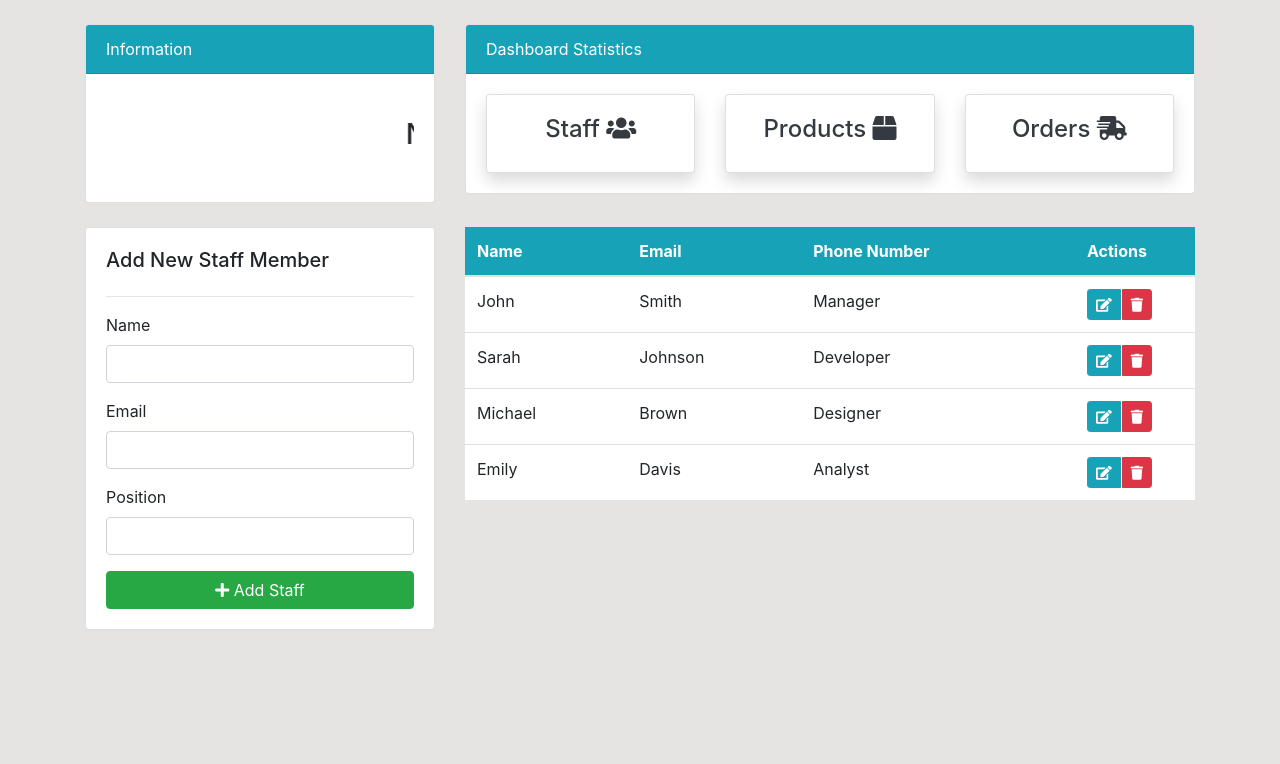
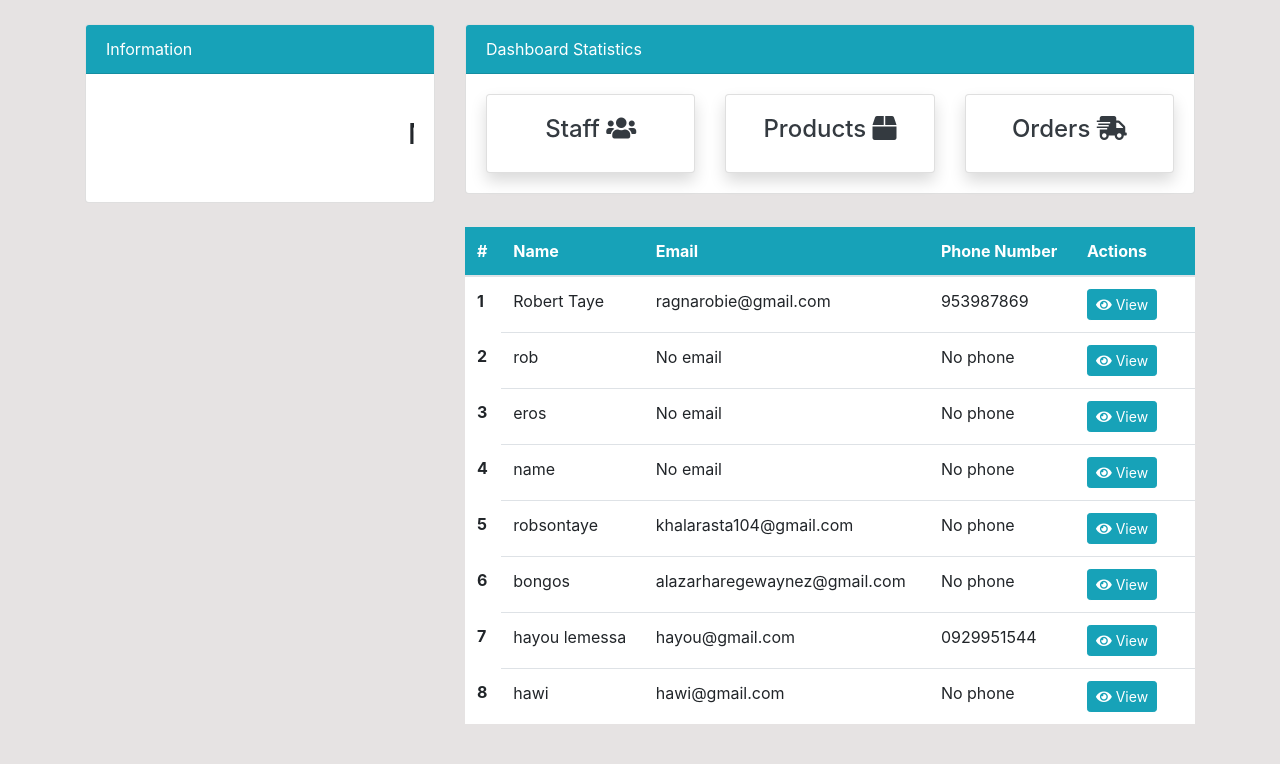
Before and after one commit to ragnarrobie/inventory-managment-system, a Django app: page /dashboard/staff/ in a window 1280 px wide. Shown: the part 56-820 px from the top of the page. Before the commit the page ends 685 px from the top, so only its background shows below. Run offline with Django 5.2, Linux system fonts and the light colour scheme; a user stored in the database is signed in; data comes from the database, SQL or seed files in the repository; both versions use the stored data as it was after the commit.

Commit message:
fixed the admin pages staff profile viewing functions

```diff
--- a/inventory/dashboard/urls.py
+++ b/inventory/dashboard/urls.py
@@ -8,4 +8,6 @@ urlpatterns = [
      path('staff-admin/', views.staff_admin, name='dashboard-staff-admin'),
     path('product/delete/<int:pk>/',views.product_delete, name='dashboard-delete'),
     path('product/edit/<int:pk>/',views.product_edit,name='dashboard-edit'),
+     path('staff/detail/<int:pk>/',views.staff_detail, name='dashboard-staff-detail'),
+
     ]
--- a/inventory/dashboard/views.py
+++ b/inventory/dashboard/views.py
@@ -3,6 +3,7 @@ from django.contrib.auth.decorators import login_required
 from django.http import HttpResponseForbidden
 from .models import product
 from .forms import ProductForm
+from django.contrib.auth.models import User
 
 def superuser_required(view_func):
     """Restrict access to superusers; redirect staff or show denied."""
@@ -37,12 +38,23 @@ def staff_admin(request):
 
 @login_required(login_url='user-login')
 def staff(request):
-    """Legacy staff page (if you still need it)."""
+    workers = User.objects.all()
+    context = {
+        'workers':workers
+    }
     user = request.user
     if not (user.is_staff or user.is_superuser):
         return render(request, 'dashboard/access_denied.html')
-    return render(request, 'dashboard/staff.html')
+    return render(request, 'dashboard/staff.html',context)
+@login_required(login_url='user-login')
+def staff_detail(request,pk):
+    workers = User.objects.get(id=pk)
+    context = {
+        'worker' : workers,
+    }
 
+
+    return render(request,'dashboard/staff-detail.html',context)
 
 @login_required(login_url='user-login')
 def products(request):
@@ -62,12 +74,14 @@ def products(request):
     if not user.is_superuser:
         return render(request, 'dashboard/access_denied.html')
     return render(request, 'dashboard/product.html',context)
+@login_required(login_url='user-login')
 def product_delete(request,pk):
     item = product.objects.get(id=pk)
     if request.method== 'POST':
         item.delete()
         return redirect('dashboard-product')
     return render(request, 'dashboard/Delete.html')
+@login_required(login_url='user-login')
 def product_edit(request,pk):
     item = product.objects.get(id=pk)
     if request.method=='POST':
--- a/inventory/templates/dashboard/staff.html
+++ b/inventory/templates/dashboard/staff.html
@@ -11,35 +11,13 @@
       <div class="alert alert-{{ message.tags }}">{{ message }}</div>
       {% endfor %}
     {% endif %}
-
-    <div class="card card-body">
-      <h5>Add New Staff Member</h5>
-      <hr />
-      <form method="POST">
-        {% csrf_token %}
-        <div class="form-group">
-          <label for="first_name">Name</label>
-          <input type="text" class="form-control" id="first_name" name="first_name" required>
-        </div>
-        <div class="form-group">
-          <label for="email">Email</label>
-          <input type="email" class="form-control" id="email" name="email" required>
-        </div>
-        <div class="form-group">
-          <label for="position">Position</label>
-          <input type="text" class="form-control" id="position" name="position" required>
-        </div>
-        <button class="btn btn-success btn-block" type="submit">
-          <i class="fas fa-plus"></i> Add Staff
-        </button>
-      </form>
-    </div>
   </div>
 
   <div class="col-md-8">
     <table class="table bg-white">
       <thead class="bg-info text-white">
         <tr>
+          <th scope="col">#</th>
           <th scope="col">Name</th>
           <th scope="col">Email</th>
           <th scope="col">Phone Number</th>
@@ -47,73 +25,31 @@
         </tr>
       </thead>
       <tbody>
-        <!-- Random Staff Member 1 -->
+        {% for worker in workers %}
         <tr>
-          <td>John</td>
-          <td>Smith</td>
-          <td>Manager</td>
+          <th scope="row">{{ forloop.counter }}</th>
+          <td>{{ worker.get_full_name|default:worker.username }}</td>
+          <td>{{ worker.email|default:"No email" }}</td>
+          <td>
+            {% if worker.profile.phone %}
+              {{ worker.profile.phone }}
+            {% else %}
+              No phone
+            {% endif %}
+          </td>
           <td>
             <div class="btn-group" role="group">
-              <a class="btn btn-info btn-sm" href="#" title="Edit">
-                <i class="fas fa-edit"></i>
-              </a>
-              <a class="btn btn-danger btn-sm" href="#" title="Delete">
-                <i class="fas fa-trash"></i>
+              <a class="btn btn-info btn-sm" href="{% url 'dashboard-staff-detail' worker.id %}" title="View">
+                <i class="fas fa-eye"></i> View
               </a>
             </div>
           </td>
         </tr>
-
-        <!-- Random Staff Member 2 -->
+        {% empty %}
         <tr>
-          <td>Sarah</td>
-          <td>Johnson</td>
-          <td>Developer</td>
-          <td>
-            <div class="btn-group" role="group">
-              <a class="btn btn-info btn-sm" href="#" title="Edit">
-                <i class="fas fa-edit"></i>
-              </a>
-              <a class="btn btn-danger btn-sm" href="#" title="Delete">
-                <i class="fas fa-trash"></i>
-              </a>
-            </div>
-          </td>
+          <td colspan="5" class="text-center">No staff members found.</td>
         </tr>
-
-        <!-- Random Staff Member 3 -->
-        <tr>
-          <td>Michael</td>
-          <td>Brown</td>
-          <td>Designer</td>
-          <td>
-            <div class="btn-group" role="group">
-              <a class="btn btn-info btn-sm" href="#" title="Edit">
-                <i class="fas fa-edit"></i>
-              </a>
-              <a class="btn btn-danger btn-sm" href="#" title="Delete">
-                <i class="fas fa-trash"></i>
-              </a>
-            </div>
-          </td>
-        </tr>
-
-        <!-- Random Staff Member 4 -->
-        <tr>
-          <td>Emily</td>
-          <td>Davis</td>
-          <td>Analyst</td>
-          <td>
-            <div class="btn-group" role="group">
-              <a class="btn btn-info btn-sm" href="#" title="Edit">
-                <i class="fas fa-edit"></i>
-              </a>
-              <a class="btn btn-danger btn-sm" href="#" title="Delete">
-                <i class="fas fa-trash"></i>
-              </a>
-            </div>
-          </td>
-        </tr>
+        {% endfor %}
       </tbody>
     </table>
   </div>
@@ -175,4 +111,4 @@
   font-size: 0.875rem;
 }
 </style>
-{%endblock%}
+{% endblock %}
```
Also changed, not shown: inventory/templates/dashboard/staff-detail.html (added, +67 -0 lines), inventory/db.sqlite3.
